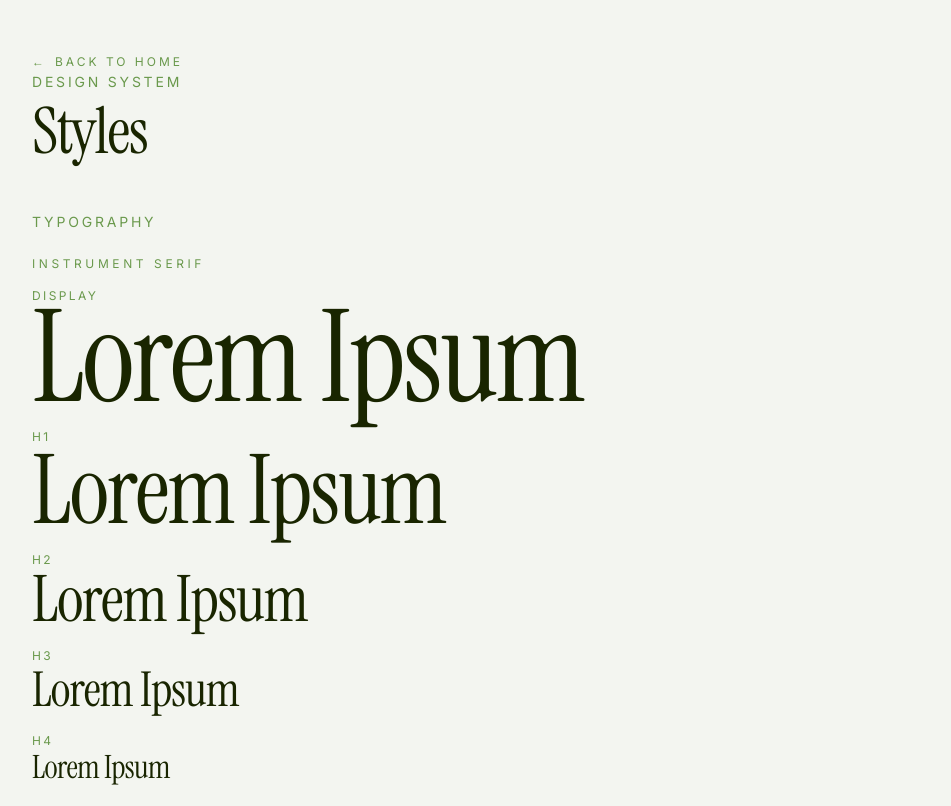
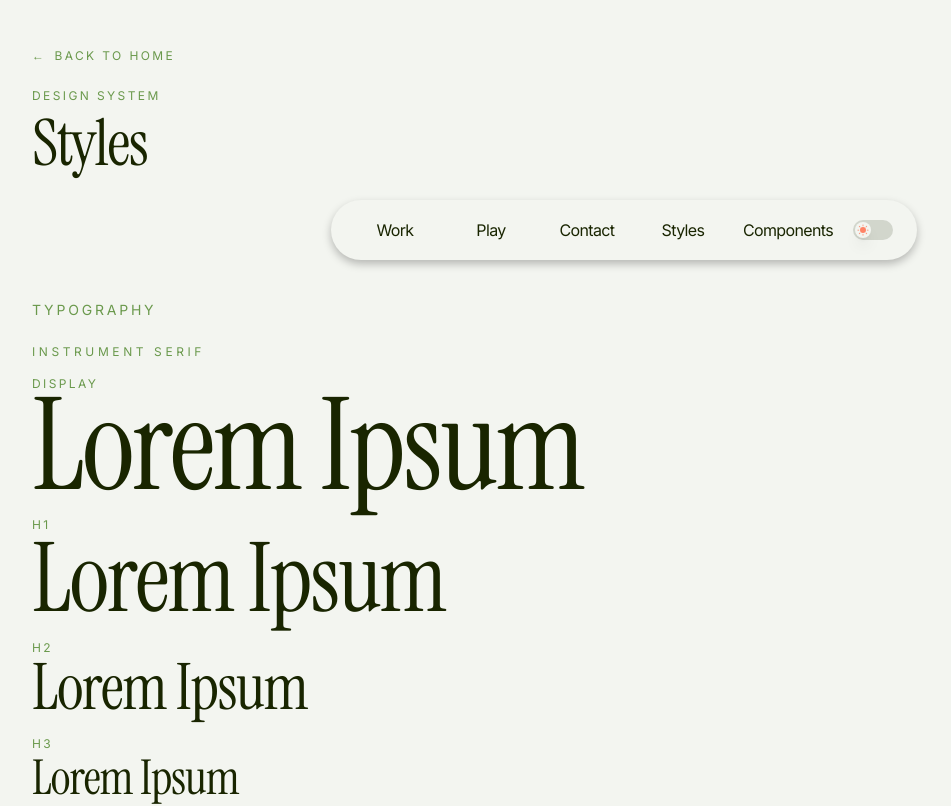
Before and after one commit to nicblunck/Nicolas-Blunck-Portfolio-Site, a Next.js app: page /styles in a window 1280 px wide. Shown: the top 806 px of the page, without its empty margins (16-967 px from the left). Built offline with nearby package versions, Linux system fonts and the light colour scheme.

Commit message:
Unify styles and components page layout with shared header/nav

```diff
--- a/src/app/components/page.tsx
+++ b/src/app/components/page.tsx
@@ -1,4 +1,4 @@
- "use client";
+"use client";
 
 import { useMemo, useState } from "react";
 import NavBar from "@/components/NavBar";
@@ -11,6 +11,7 @@ import CompetenceChip from "@/components/CompetenceChip";
 import ContactForm from "@/components/ContactForm";
 import ContactSection, { type ContactLink } from "@/components/ContactSection";
 import HomeFooter from "@/components/HomeFooter";
+import ShowcasePageLayout from "@/components/ShowcasePageLayout";
 
 export default function ComponentsPage() {
   const [workTitle, setWorkTitle] = useState("Project Title");
@@ -89,40 +90,11 @@ export default function ComponentsPage() {
     );
   };
 
+  const sectionClassName = "rounded-xl border border-[var(--semantic-border-default)] bg-[var(--semantic-bg-elevated)]/75 p-8";
+
   return (
-    <main className="min-h-screen bg-[#f3f5f0] px-8 py-16 text-[#192500]">
-      <div className="mx-auto flex w-full max-w-[1200px] flex-col gap-12">
-        <header className="flex flex-col gap-4">
-          <a
-            href="/"
-            className="inline-flex items-center gap-2 text-xs uppercase text-[#334d23]"
-            style={{ fontFamily: "var(--font-inter)", letterSpacing: "0.2em" }}
-          >
-            <span aria-hidden="true">←</span>
-            Back to Home
-          </a>
-          <p
-            className="text-xs uppercase"
-            style={{
-              fontFamily: "var(--font-inter)",
-              letterSpacing: "0.2em",
-              color: "#334d23",
-            }}
-          >
-            Components
-          </p>
-          <h1
-            style={{
-              fontFamily: "var(--font-instrument-serif)",
-              fontSize: "3rem",
-              letterSpacing: "-0.02em",
-            }}
-          >
-            UI Components
-          </h1>
-        </header>
-
-        <section className="rounded-xl border border-[#e2eccc] bg-white/60 p-8">
+    <ShowcasePageLayout eyebrow="Design System" title="UI Components">
+      <section className={sectionClassName}>
           <div className="flex flex-col gap-6">
             <div>
               <p
@@ -130,7 +102,7 @@ export default function ComponentsPage() {
                 style={{
                   fontFamily: "var(--font-inter)",
                   letterSpacing: "0.2em",
-                  color: "#334d23",
+                  color: "var(--semantic-text-secondary)",
                 }}
               >
                 Navigation
@@ -148,7 +120,7 @@ export default function ComponentsPage() {
           </div>
         </section>
 
-        <section className="rounded-xl border border-[#e2eccc] bg-white/60 p-8">
+        <section className="rounded-xl border border-[var(--semantic-border-default)] bg-[var(--semantic-bg-elevated)]/75 p-8">
           <div className="flex flex-col gap-6">
             <div>
               <p
@@ -156,7 +128,7 @@ export default function ComponentsPage() {
                 style={{
                   fontFamily: "var(--font-inter)",
                   letterSpacing: "0.2em",
-                  color: "#334d23",
+                  color: "var(--semantic-text-secondary)",
                 }}
               >
                 Contact Form
@@ -166,7 +138,7 @@ export default function ComponentsPage() {
           </div>
         </section>
 
-        <section className="rounded-xl border border-[#e2eccc] bg-white/60 p-8">
+        <section className="rounded-xl border border-[var(--semantic-border-default)] bg-[var(--semantic-bg-elevated)]/75 p-8">
           <div className="flex flex-col gap-6">
             <div>
               <p
@@ -174,7 +146,7 @@ export default function ComponentsPage() {
                 style={{
                   fontFamily: "var(--font-inter)",
                   letterSpacing: "0.2em",
-                  color: "#334d23",
+                  color: "var(--semantic-text-secondary)",
                 }}
               >
                 Contact Section
@@ -189,7 +161,7 @@ export default function ComponentsPage() {
           </div>
         </section>
 
-        <section className="rounded-xl border border-[#e2eccc] bg-white/60 p-8">
+        <section className="rounded-xl border border-[var(--semantic-border-default)] bg-[var(--semantic-bg-elevated)]/75 p-8">
           <div className="flex flex-col gap-6">
             <div>
               <p
@@ -197,7 +169,7 @@ export default function ComponentsPage() {
                 style={{
                   fontFamily: "var(--font-inter)",
                   letterSpacing: "0.2em",
-                  color: "#334d23",
+                  color: "var(--semantic-text-secondary)",
                 }}
               >
                 Work Cards
@@ -212,47 +184,47 @@ export default function ComponentsPage() {
                 enabledTags={enabledTags}
                 chipPalette={chipPalette}
               />
-              <p className="text-xs uppercase tracking-[0.2em] text-[#334d23]">
+              <p className="text-xs uppercase tracking-[0.2em] text-[var(--semantic-text-secondary)]">
                 Showing {workAspect}
               </p>
             </div>
-            <div className="mt-2 grid gap-4 rounded-lg border border-[#e2eccc] bg-white/70 p-4">
-              <p className="text-xs uppercase tracking-[0.2em] text-[#334d23]">Work Card Controls</p>
+            <div className="mt-2 grid gap-4 rounded-lg border border-[var(--semantic-border-default)] bg-[var(--semantic-bg-elevated)]/85 p-4">
+              <p className="text-xs uppercase tracking-[0.2em] text-[var(--semantic-text-secondary)]">Work Card Controls</p>
               <div className="grid gap-3 md:grid-cols-3">
-                <label className="flex flex-col gap-1 text-xs uppercase tracking-[0.12em] text-[#334d23]">
+                <label className="flex flex-col gap-1 text-xs uppercase tracking-[0.12em] text-[var(--semantic-text-secondary)]">
                   Title
                   <input
                     value={workTitle}
                     onChange={(event) => setWorkTitle(event.target.value)}
-                    className="rounded-md border border-[#e2eccc] bg-white px-3 py-2 text-sm uppercase tracking-[0.08em] text-[#192500]"
+                    className="rounded-md border border-[var(--semantic-border-default)] bg-[var(--semantic-bg-elevated)] px-3 py-2 text-sm uppercase tracking-[0.08em] text-[var(--semantic-text-primary)]"
                   />
                 </label>
-                <label className="flex flex-col gap-1 text-xs uppercase tracking-[0.12em] text-[#334d23]">
+                <label className="flex flex-col gap-1 text-xs uppercase tracking-[0.12em] text-[var(--semantic-text-secondary)]">
                   Subline
                   <input
                     value={workClient}
                     onChange={(event) => setWorkClient(event.target.value)}
-                    className="rounded-md border border-[#e2eccc] bg-white px-3 py-2 text-sm uppercase tracking-[0.08em] text-[#192500]"
+                    className="rounded-md border border-[var(--semantic-border-default)] bg-[var(--semantic-bg-elevated)] px-3 py-2 text-sm uppercase tracking-[0.08em] text-[var(--semantic-text-primary)]"
                   />
                 </label>
-                <label className="flex flex-col gap-1 text-xs uppercase tracking-[0.12em] text-[#334d23]">
+                <label className="flex flex-col gap-1 text-xs uppercase tracking-[0.12em] text-[var(--semantic-text-secondary)]">
                   Image URL
                   <input
                     value={workImage}
                     onChange={(event) => setWorkImage(event.target.value)}
-                    className="rounded-md border border-[#e2eccc] bg-white px-3 py-2 text-sm text-[#192500]"
+                    className="rounded-md border border-[var(--semantic-border-default)] bg-[var(--semantic-bg-elevated)] px-3 py-2 text-sm text-[var(--semantic-text-primary)]"
                   />
                 </label>
               </div>
               <div className="grid gap-3 md:grid-cols-1">
-                <label className="flex flex-col gap-1 text-xs uppercase tracking-[0.12em] text-[#334d23]">
+                <label className="flex flex-col gap-1 text-xs uppercase tracking-[0.12em] text-[var(--semantic-text-secondary)]">
                   Aspect Ratio
                   <select
                     value={workAspect}
                     onChange={(event) =>
                       setWorkAspect(event.target.value as "9-16" | "3-4" | "1-1" | "3-2")
                     }
-                    className="rounded-md border border-[#e2eccc] bg-white px-3 py-2 text-sm uppercase tracking-[0.08em] text-[#192500]"
+                    className="rounded-md border border-[var(--semantic-border-default)] bg-[var(--semantic-bg-elevated)] px-3 py-2 text-sm uppercase tracking-[0.08em] text-[var(--semantic-text-primary)]"
                   >
                     <option value="9-16">9:16</option>
                     <option value="3-4">3:4</option>
@@ -267,7 +239,7 @@ export default function ComponentsPage() {
                     key={chip.key}
                     className="grid items-center gap-2 md:grid-cols-[auto_1fr_1fr_1fr]"
                   >
-                    <label className="flex items-center gap-2 text-xs uppercase tracking-[0.12em] text-[#334d23]">
+                    <label className="flex items-center gap-2 text-xs uppercase tracking-[0.12em] text-[var(--semantic-text-secondary)]">
                       <input
                         type="checkbox"
                         checked={chip.enabled}
@@ -280,13 +252,13 @@ export default function ComponentsPage() {
                     <input
                       value={chip.label}
                       onChange={(event) => handleChipUpdate(index, { label: event.target.value })}
-                      className="rounded-md border border-[#e2eccc] bg-white px-3 py-2 text-sm text-[#192500]"
+                      className="rounded-md border border-[var(--semantic-border-default)] bg-[var(--semantic-bg-elevated)] px-3 py-2 text-sm text-[var(--semantic-text-primary)]"
                       placeholder="Label"
                     />
                     <input
                       value={chip.emoji}
                       onChange={(event) => handleChipUpdate(index, { emoji: event.target.value })}
-                      className="rounded-md border border-[#e2eccc] bg-white px-3 py-2 text-sm text-[#192500]"
+                      className="rounded-md border border-[var(--semantic-border-default)] bg-[var(--semantic-bg-elevated)] px-3 py-2 text-sm text-[var(--semantic-text-primary)]"
                       placeholder="Emoji"
                     />
                     <div className="flex items-center gap-2">
@@ -296,7 +268,7 @@ export default function ComponentsPage() {
                         onChange={(event) =>
                           handleChipUpdate(index, { color: event.target.value })
                         }
-                        className="h-9 w-12 cursor-pointer rounded-md border border-[#e2eccc] bg-white p-1"
+                        className="h-9 w-12 cursor-pointer rounded-md border border-[var(--semantic-border-default)] bg-[var(--semantic-bg-elevated)] p-1"
                         aria-label={`${chip.label} color`}
                       />
                       <input
@@ -304,7 +276,7 @@ export default function ComponentsPage() {
                         onChange={(event) =>
                           handleChipUpdate(index, { color: event.target.value })
                         }
-                        className="flex-1 rounded-md border border-[#e2eccc] bg-white px-3 py-2 text-sm text-[#192500]"
+                        className="flex-1 rounded-md border border-[var(--semantic-border-default)] bg-[var(--semantic-bg-elevated)] px-3 py-2 text-sm text-[var(--semantic-text-primary)]"
                       />
                     </div>
                   </div>
@@ -314,7 +286,7 @@ export default function ComponentsPage() {
           </div>
         </section>
 
-        <section className="rounded-xl border border-[#e2eccc] bg-white/60 p-8">
+        <section className="rounded-xl border border-[var(--semantic-border-default)] bg-[var(--semantic-bg-elevated)]/75 p-8">
           <div className="flex flex-col gap-6">
             <div>
               <p
@@ -322,7 +294,7 @@ export default function ComponentsPage() {
                 style={{
                   fontFamily: "var(--font-inter)",
                   letterSpacing: "0.2em",
-                  color: "#334d23",
+                  color: "var(--semantic-text-secondary)",
                 }}
               >
                 Work Section
@@ -339,7 +311,7 @@ export default function ComponentsPage() {
           </div>
         </section>
 
-        <section className="rounded-xl border border-[#e2eccc] bg-white/60 p-8">
+        <section className="rounded-xl border border-[var(--semantic-border-default)] bg-[var(--semantic-bg-elevated)]/75 p-8">
           <div className="flex flex-col gap-6">
             <div>
               <p
@@ -347,7 +319,7 @@ export default function ComponentsPage() {
                 style={{
                   fontFamily: "var(--font-inter)",
                   letterSpacing: "0.2em",
-                  color: "#334d23",
+                  color: "var(--semantic-text-secondary)",
                 }}
               >
                 Competence Chip
@@ -366,7 +338,7 @@ export default function ComponentsPage() {
           </div>
         </section>
 
-        <section className="rounded-xl border border-[#e2eccc] bg-white/60 p-8">
+        <section className="rounded-xl border border-[var(--semantic-border-default)] bg-[var(--semantic-bg-elevated)]/75 p-8">
           <div className="flex flex-col gap-6">
             <div>
               <p
@@ -374,7 +346,7 @@ export default function ComponentsPage() {
                 style={{
                   fontFamily: "var(--font-inter)",
                   letterSpacing: "0.2em",
-                  color: "#334d23",
+                  color: "var(--semantic-text-secondary)",
                 }}
               >
                 Toggle
@@ -386,7 +358,7 @@ export default function ComponentsPage() {
           </div>
         </section>
 
-        <section className="rounded-xl border border-[#e2eccc] bg-white/60 p-8">
+        <section className="rounded-xl border border-[var(--semantic-border-default)] bg-[var(--semantic-bg-elevated)]/75 p-8">
           <div className="flex flex-col gap-6">
             <div>
               <p
@@ -394,7 +366,7 @@ export default function ComponentsPage() {
                 style={{
                   fontFamily: "var(--font-inter)",
                   letterSpacing: "0.2em",
-                  color: "#334d23",
+                  color: "var(--semantic-text-secondary)",
                 }}
               >
                 Text Button
@@ -402,12 +374,12 @@ export default function ComponentsPage() {
             </div>
             <div className="flex flex-col gap-3">
               <TextButton text="Lorem Ipsum" />
-              <TextButton text="All Work" className="text-[#334d23] gap-4" />
+              <TextButton text="All Work" className="text-[var(--semantic-text-secondary)] gap-4" />
             </div>
           </div>
         </section>
 
-        <section className="rounded-xl border border-[#e2eccc] bg-white/60 p-8">
+        <section className="rounded-xl border border-[var(--semantic-border-default)] bg-[var(--semantic-bg-elevated)]/75 p-8">
           <div className="flex flex-col gap-6">
             <div>
               <p
@@ -415,7 +387,7 @@ export default function ComponentsPage() {
                 style={{
                   fontFamily: "var(--font-inter)",
                   letterSpacing: "0.2em",
-                  color: "#334d23",
+                  color: "var(--semantic-text-secondary)",
                 }}
               >
                 Nav Button
@@ -423,12 +395,12 @@ export default function ComponentsPage() {
             </div>
             <div className="flex flex-col gap-3">
               <NavButton text="Lorem Ipsum" />
-              <NavButton text="Lorem Ipsum" className="bg-[#e2eccc]" />
+              <NavButton text="Lorem Ipsum" className="bg-[var(--semantic-border-default)]" />
             </div>
           </div>
         </section>
 
-        <section className="rounded-xl border border-[#e2eccc] bg-white/60 p-8">
+        <section className="rounded-xl border border-[var(--semantic-border-default)] bg-[var(--semantic-bg-elevated)]/75 p-8">
           <div className="flex flex-col gap-6">
             <div>
               <p
@@ -436,7 +408,7 @@ export default function ComponentsPage() {
                 style={{
                   fontFamily: "var(--font-inter)",
                   letterSpacing: "0.2em",
-                  color: "#334d23",
+                  color: "var(--semantic-text-secondary)",
                 }}
               >
                 Footer
@@ -445,7 +417,6 @@ export default function ComponentsPage() {
             <HomeFooter className="mt-0" />
           </div>
         </section>
-      </div>
-    </main>
+    </ShowcasePageLayout>
   );
 }
--- a/src/app/styles/page.tsx
+++ b/src/app/styles/page.tsx
@@ -1,3 +1,5 @@
+import ShowcasePageLayout from "@/components/ShowcasePageLayout";
+
 const serifScale = [
   {
     label: "Display",
@@ -159,32 +161,8 @@ const radiusScale = ["none", "sm", "md", "lg", "xl", "2xl", "full"];
 
 export default function StylesPage() {
   return (
-    <main className="min-h-screen bg-[var(--semantic-bg-base)] px-6 py-12 text-[var(--semantic-text-primary)] md:px-12">
-      <header className="mb-12">
-        <a
-          href="/"
-          className="inline-flex items-center gap-2 text-xs uppercase tracking-[0.25em] text-[var(--semantic-text-tertiary)] transition-colors hover:text-[var(--semantic-text-primary)]"
-        >
-          <span aria-hidden="true">←</span>
-          Back to home
-        </a>
-        <p className="text-sm uppercase tracking-[0.2em] text-[var(--semantic-text-tertiary)]">
-          Design System
-        </p>
-        <h1
-          className="mt-2"
-          style={{
-            fontFamily: "var(--font-instrument-serif)",
-            fontSize: "var(--font-size-h2)",
-            lineHeight: "var(--line-height-h2)",
-            letterSpacing: "var(--tracking-h2-serif)",
-          }}
-        >
-          Styles
-        </h1>
-      </header>
-
-      <section className="mb-16">
+    <ShowcasePageLayout eyebrow="Design System" title="Styles">
+      <section className="-mt-2 mb-16">
         <h2 className="mb-6 text-sm uppercase tracking-[0.2em] text-[var(--semantic-text-tertiary)]">
           Typography
         </h2>
@@ -371,6 +349,6 @@ export default function StylesPage() {
           ))}
         </div>
       </section>
-    </main>
+    </ShowcasePageLayout>
   );
 }
--- /dev/null
+++ b/src/components/ShowcasePageLayout.tsx
@@ -0,0 +1,57 @@
+import Link from "next/link";
+import type { ReactNode } from "react";
+import NavBar from "@/components/NavBar";
+
+type ShowcasePageLayoutProps = {
+  eyebrow: string;
+  title: string;
+  children: ReactNode;
+};
+
+const navItems = [
+  { label: "Work", href: "#" },
+  { label: "Play", href: "#" },
+  { label: "Contact", href: "#" },
+  { label: "Styles", href: "/styles" },
+  { label: "Components", href: "/components" },
+];
+
+export default function ShowcasePageLayout({ eyebrow, title, children }: ShowcasePageLayoutProps) {
+  return (
+    <main className="min-h-screen bg-[var(--semantic-bg-base)] px-6 py-12 text-[var(--semantic-text-primary)] md:px-12">
+      <div className="mx-auto flex w-full max-w-[1200px] flex-col gap-12">
+        <header className="flex flex-col gap-6">
+          <Link
+            href="/"
+            className="inline-flex w-fit items-center gap-2 text-xs uppercase tracking-[0.2em] text-[var(--semantic-text-tertiary)] transition-colors hover:text-[var(--semantic-text-primary)]"
+            style={{ fontFamily: "var(--font-inter)" }}
+          >
+            <span aria-hidden="true">←</span>
+            Back to Home
+          </Link>
+          <div className="flex flex-col gap-2">
+            <p
+              className="text-xs uppercase tracking-[0.2em] text-[var(--semantic-text-tertiary)]"
+              style={{ fontFamily: "var(--font-inter)" }}
+            >
+              {eyebrow}
+            </p>
+            <h1
+              style={{
+                fontFamily: "var(--font-instrument-serif)",
+                fontSize: "clamp(2.5rem, 5vw, var(--font-size-h2))",
+                lineHeight: "var(--line-height-h2)",
+                letterSpacing: "var(--tracking-h2-serif)",
+              }}
+            >
+              {title}
+            </h1>
+          </div>
+          <NavBar items={navItems} />
+        </header>
+
+        {children}
+      </div>
+    </main>
+  );
+}
```
